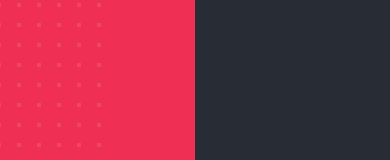
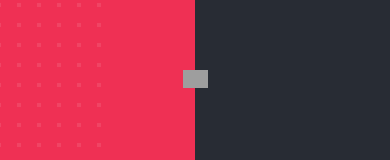
Before and after one commit to kroto-learn/kroto.in, a Next.js app: page / in a window 390 px wide. Shown: the part 493-653 px from the top of the page. Built offline with nearby package versions, Linux system fonts and the light colour scheme; grey boxes are pictures that could not be loaded.

Commit message:
added: animated drag

```diff
--- a/components/landing/hero.tsx
+++ b/components/landing/hero.tsx
@@ -28,9 +28,9 @@ export default function Hero({ scrollToSolution }: P) {
       setWidth(width)
     }
     document.addEventListener('mousemove', handleMouseMove)
-    // document.addEventListener('touchmove', (e: any) =>
-    //   handleMouseMove(e.touches[0])
-    // )
+    document.addEventListener('touchmove', (e: any) =>
+      handleMouseMove(e.touches[0])
+    )
 
     if (progress > 0.5) {
       document.removeEventListener('mousemove', handleMouseMove)
@@ -38,24 +38,24 @@ export default function Hero({ scrollToSolution }: P) {
 
     return () => {
       document.removeEventListener('mousemove', handleMouseMove)
-      // document.removeEventListener('touchmove', (e: any) =>
-      //   handleMouseMove(e.touches[0])
-      // )
+      document.removeEventListener('touchmove', (e: any) =>
+        handleMouseMove(e.touches[0])
+      )
     }
   }, [progress])
 
   return (
     <>
-      {/* <div
+      <div
         style={{ left: width }}
-        className="absolute sm:hidden -translate-x-3 z-50 top-2/3"
+        className="absolute sm:hidden -translate-x-3 z-30 top-2/3"
       >
         <img
           width={25}
           src="https://global-uploads.webflow.com/625593a881b8ebd169835ca5/6272dd170459e2734bd53502_handlebar.svg"
           alt=""
         />
-      </div> */}
+      </div>
       <div
         ref={refContainer}
         style={{ transform: `translateY(-${progress * 20}vh)` }}
@@ -103,7 +103,7 @@ export default function Hero({ scrollToSolution }: P) {
 
         {/* Extra Background */}
         <div
-          style={{ width: width }}
+          style={{ width: width, transition: 'width 0.1s ease' }}
           className="flex bg-[#ef3054] items-center justify-center min-h-screen absolute"
         ></div>
       </div>
```
